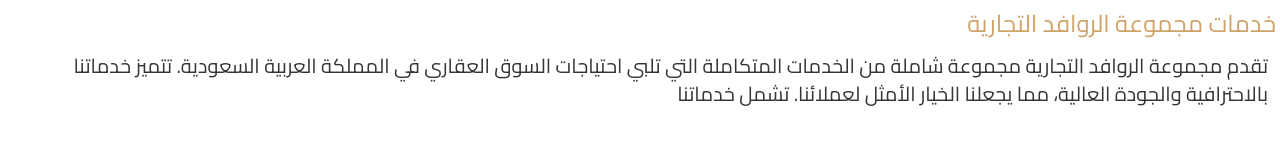
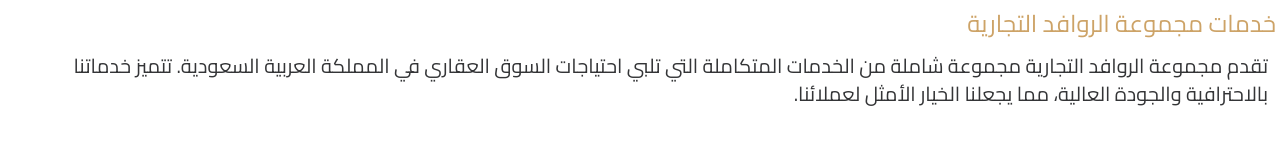
Before and after one commit to Jafar777/alrawafid-mern, a React (Vite) app in the folder client/: page /about in a window 1280 px wide. Shown: the part 1744-1902 px from the top of the page. Built offline with nearby package versions, Linux system fonts and the light colour scheme; no server answers.

Commit message:
newupdate

```diff
--- a/client/src/App.jsx
+++ b/client/src/App.jsx
@@ -30,18 +30,16 @@
         <Route path='/services' element={<Services />} />
         <Route path='/projects' element={<Projects />} />
         <Route path='/orders' element={<Orders />} />
-
         <Route path='/sign-in' element={<Signin />}/>
         <Route path='/sign-up' element={<SignUp />}/>
-
         <Route path='/listingsearch' element={<ListingSearch />} />
         <Route path='/listing/:listingId' element={<Listing />} />
 
+          <Route element={<PrivateRoute/>}>
+            <Route path='/search' element={<Search />}/>
+            <Route path='/dashboard' element={<Dashboard />}/>
+          </Route>
 
-        <Route element={<PrivateRoute/>}>
-        <Route path='/search' element={<Search />}/>
-        <Route path='/dashboard' element={<Dashboard />}/>
-        </Route>
         <Route element={<OnlyAdminPrivateRoute/>}>
         <Route path='/create-post' element={<CreatePost />}/>
         <Route path='/update-post/:postId' element={<UpdatePost />}/>
--- a/client/src/pages/About.jsx
+++ b/client/src/pages/About.jsx
@@ -100,7 +100,7 @@
           </div>
           <div>
             <h2 className='custom-font-color1 text-2xl mr-1'>خدمات مجموعة الروافد التجارية</h2>
-            <p className='mt-3 mb-3 mr-3 ml-3 text-xl custom-font-color3'>تقدم مجموعة الروافد التجارية مجموعة شاملة من الخدمات المتكاملة التي تلبي احتياجات السوق العقاري في المملكة العربية السعودية. تتميز خدماتنا بالاحترافية والجودة العالية، مما يجعلنا الخيار الأمثل لعملائنا. تشمل خدماتنا</p>
+            <p className='mt-3 mb-3 mr-3 ml-3 text-xl custom-font-color3'>تقدم مجموعة الروافد التجارية مجموعة شاملة من الخدمات المتكاملة التي تلبي احتياجات السوق العقاري في المملكة العربية السعودية. تتميز خدماتنا بالاحترافية والجودة العالية، مما يجعلنا الخيار الأمثل لعملائنا.</p>
           </div>
 
 
--- a/client/src/pages/CreateListing.jsx
+++ b/client/src/pages/CreateListing.jsx
@@ -9,9 +9,6 @@
 import { useSelector } from 'react-redux';
 import { useNavigate } from 'react-router-dom';
 import { Button, Textarea, TextInput } from 'flowbite-react';
-
-
-
 
 export default function CreateListing() {
 
```
